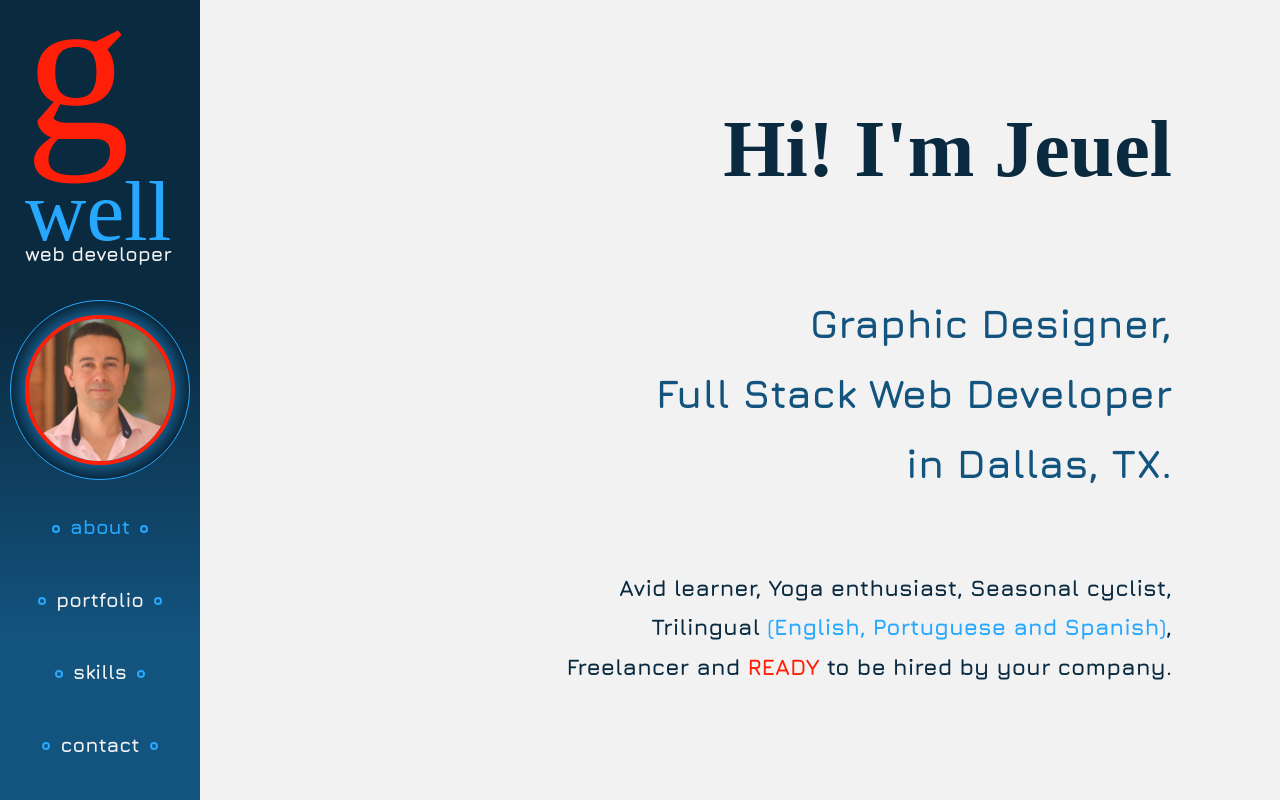
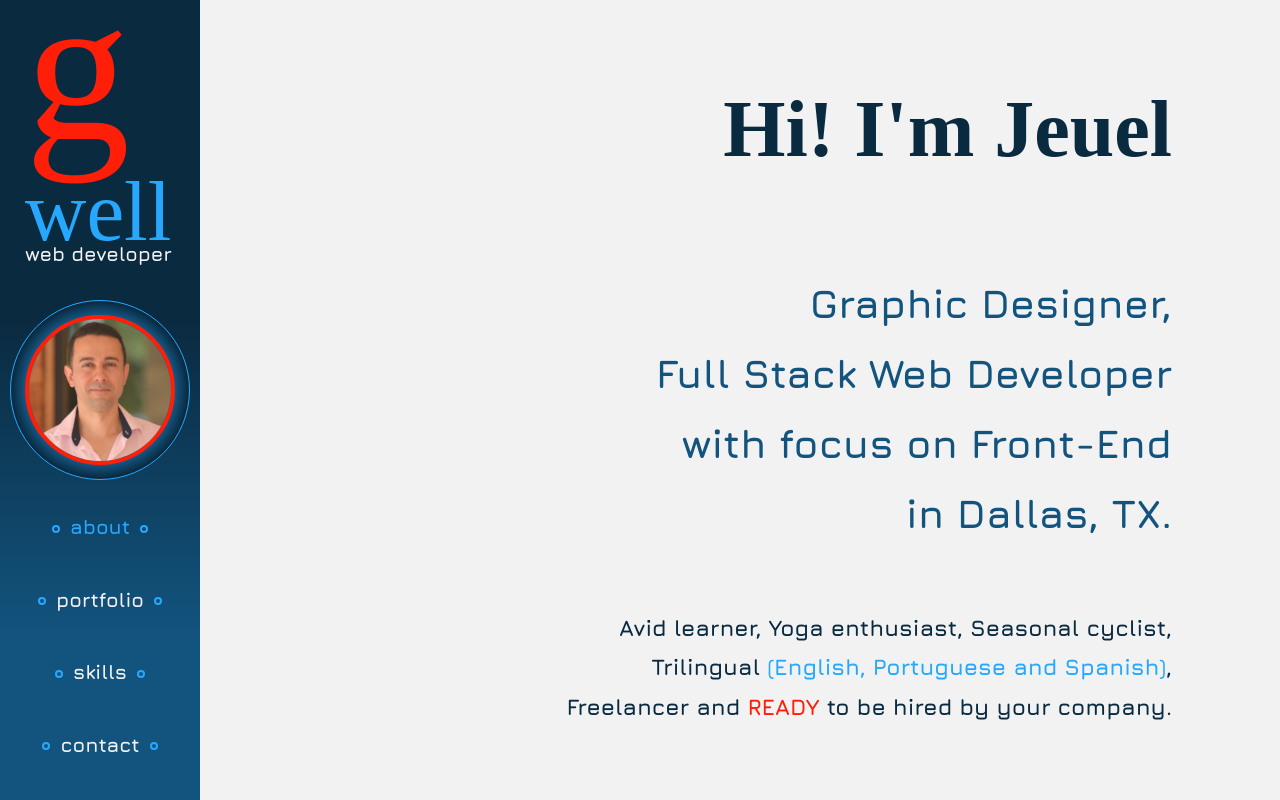
Before and after one commit to vjeuel/G-well_Portfolio-React, a React (Create React App) app: page / in a window 1280 px wide. Built offline with nearby package versions, Linux system fonts and the light colour scheme; a web font is replaced by a local one.

Commit message:
new resume updated

```diff
--- a/src/App.css
+++ b/src/App.css
@@ -50,7 +50,7 @@ h2 {
 	text-align: right;
 	line-height: 1.75;
 	color: var(--sb);
-	margin-bottom: 6rem;
+	margin-bottom: 5rem;
 	display: block;
 }
 
--- a/src/components/pages/About.js
+++ b/src/components/pages/About.js
@@ -11,6 +11,7 @@ function About() {
 			<h2>
 				Graphic Designer, <br />
 				Full Stack Web Developer
+				<br /> with focus on Front-End
 				<br /> in Dallas, TX.
 			</h2>
 			<h3>
--- a/src/components/pages/Pages.css
+++ b/src/components/pages/Pages.css
@@ -2,7 +2,7 @@
 .pagesGrid {
 	background-color: var(--wt);
 	height: auto;
-	padding: 5rem 10% 5rem 5rem;
+	padding: 3rem 10% 5rem 5rem;
 	display: grid;
 	grid-template-rows: repeat(3, auto);
 	justify-content: flex-end;
```
Also changed, not shown: 2 other files (tests, documents, lock files or other folders).
